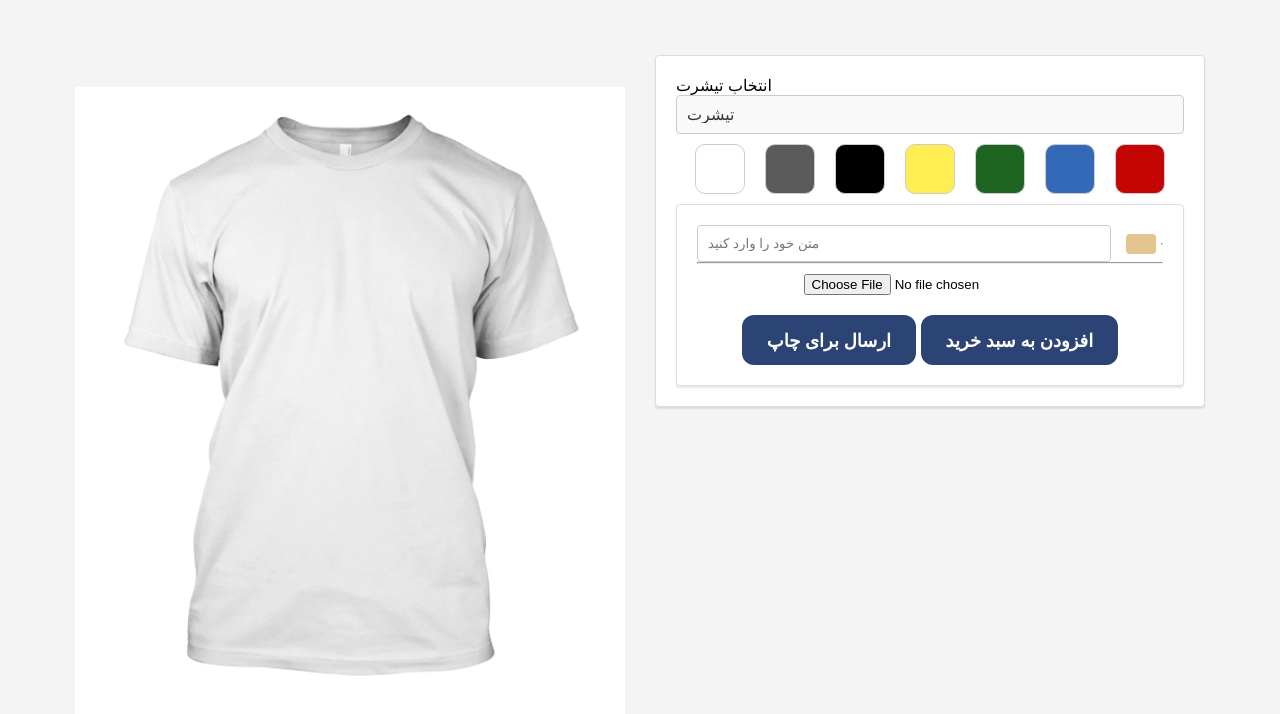
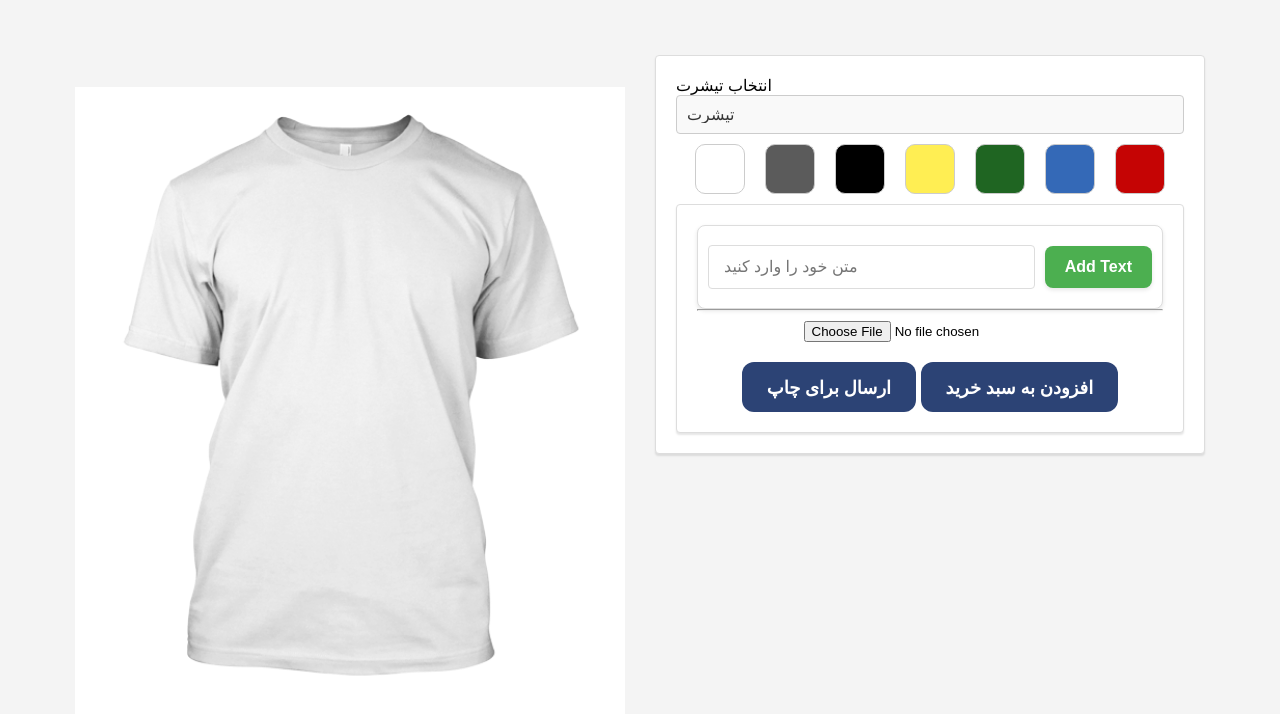
Before and after one commit to naserrezayi1998/tshirt_designning_website, a plain HTML site: page tshirt-design.html in a window 1280 px wide. Drawn offline with nearby package versions, Linux system fonts and the light colour scheme.

Commit message:
redesign add-text input and button

```diff
--- a/css/styles.css
+++ b/css/styles.css
@@ -114,14 +114,28 @@ section {
     display: flex;
     justify-content: space-between;
     align-items: center;
+    padding: 10px;
+    border: 1px solid #ddd;
+    border-radius: 8px;
+    box-shadow: 0 2px 4px rgba(0, 0, 0, 0.1);
+    background-color: #fff;
+    flex-wrap: wrap; /* Allow wrapping on smaller screens */
 }
 
 .input-append input {
     flex: 1;
-    padding: 10px;
-    border: 1px solid #ccc;
+    padding: 12px 15px;
+    border: 1px solid #ddd;
     border-radius: 4px;
     margin-right: 10px;
+    font-size: 16px;
+    transition: border-color 0.3s ease, box-shadow 0.3s ease;
+}
+
+.input-append input:focus {
+    border-color: #a0a0a0;
+    box-shadow: 0 0 5px rgba(160, 160, 160, 0.5);
+    outline: none;
 }
 
 /* File upload button styles */
@@ -231,3 +245,37 @@ label[for="tshirttype"] {
     align-items: center;
     justify-content: center;
 }
+
+#add-text {
+    display: inline-block;
+    padding: 12px 20px;
+    margin: 10px 0;
+    border: none;
+    border-radius: 8px;
+    background-color: #4CAF50; /* Green background */
+    color: white; /* White text */
+    font-size: 16px;
+    font-weight: 600;
+    text-align: center;
+    text-decoration: none;
+    cursor: pointer;
+    transition: background-color 0.3s ease, box-shadow 0.3s ease;
+    box-shadow: 0 2px 4px rgba(0, 0, 0, 0.1); /* Subtle shadow */
+}
+
+#add-text:hover {
+    background-color: #45a049; /* Darker green on hover */
+    box-shadow: 0 4px 8px rgba(0, 0, 0, 0.2); /* Slightly larger shadow on hover */
+}
+
+#add-text:focus {
+    outline: none;
+    box-shadow: 0 0 0 3px rgba(72, 207, 173, 0.5); /* Focus ring */
+}
+
+@media (max-width: 768px) {
+    #add-text {
+        width: 100%; /* Full width on smaller screens */
+        padding: 15px; /* Increased padding for better touch targets */
+    }
+}
--- a/tshirt-design.html
+++ b/tshirt-design.html
@@ -88,8 +88,7 @@
                                     <div class="well">
                                         <div class="input-append">
                                             <input class="span2" id="text-string" type="text" placeholder="متن خود را وارد کنید">
-                                            <button id="add-text" class="btn" title="Add text"><i class="icon-share-alt"></i></button>
-                                            <hr>
+                                            <button id="add-text" class="btn" title="Add text">Add Text</button>
                                         </div>
                                         <!-- <div id="avatarlist">
                                             <img style="cursor:pointer;" class="img-polaroid" src="./img/porche.png">
```
